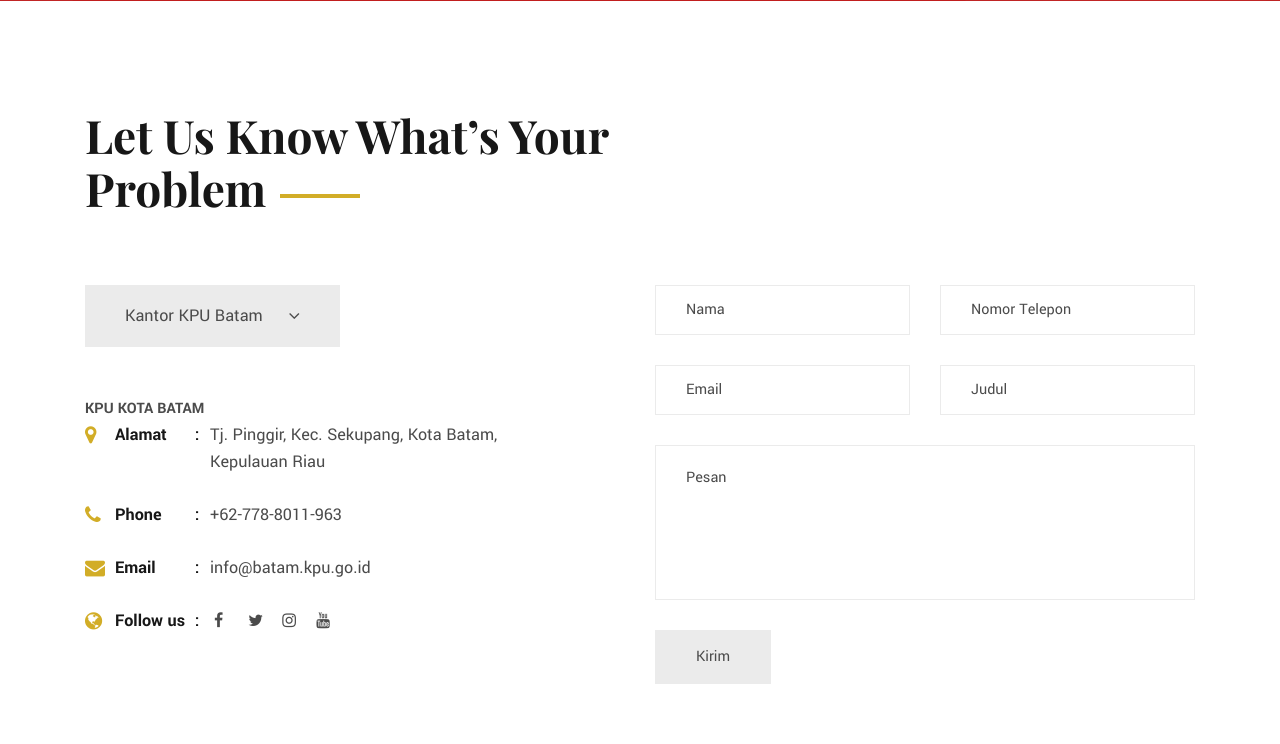
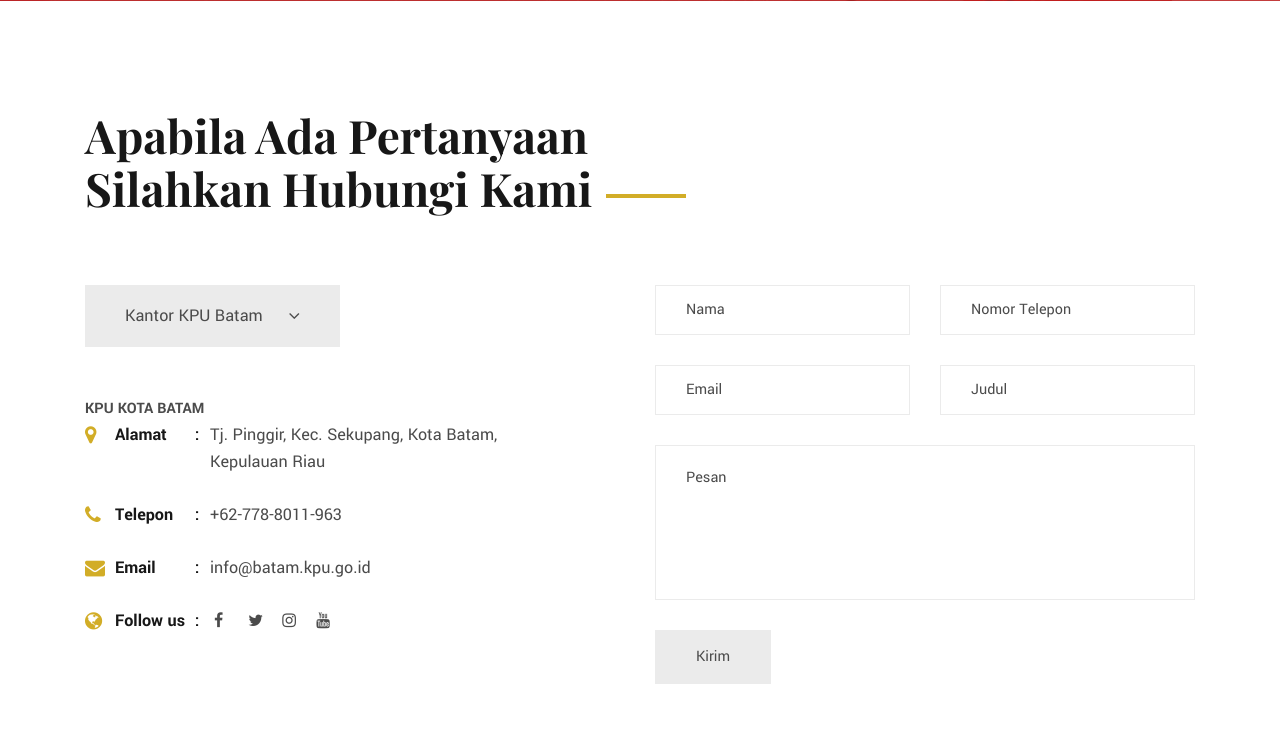
Before and after one commit to Kisusyenni-venessa/gemilih, a PHP site: page /hubungi-kami.php in a window 1280 px wide. Shown: the part 500-1244 px from the top of the page. Run offline with PHP 8.4, Linux system fonts and the light colour scheme; some libraries are stand-ins or nearby versions.

Commit message:
Change background

```diff
--- a/hubungi-kami.php
+++ b/hubungi-kami.php
@@ -12,7 +12,7 @@
     <!-- End of Main Header -->
 
     <!-- Page title -->
-    <div class="lawFirm--page-title text-center lawFirm--bg-center" data-bg-img="assets/images/page-title-bg.png">
+    <div class="lawFirm--page-title text-center lawFirm--bg-center" data-bg-img="assets/images/lokasi-img/header-bg.png">
         <div class="container">
             <h2 class="pb-20">Hubungi Kami</h2>
             <div class="title-bc"> <a href="#">Beranda</a> > <span>Hubungi Kami</span></div>
@@ -24,7 +24,7 @@
     <div class="lawFirm--contact pt-120 pb-120">
         <div class="container">
             <div class="lawFirm--section-title text-left">
-                <h2> Let Us Know What’s Your <br> Problem <span></span></h2>
+                <h2>Apabila Ada Pertanyaan<br> Silahkan Hubungi Kami <span></span></h2>
             </div>
 
             <div class="row">
@@ -55,7 +55,7 @@
                                 </li>
                                 <li class="mb-10">
                                     <i class="fa fa-phone"></i>
-                                    <strong> Phone </strong>
+                                    <strong> Telepon</strong>
                                     <p>+62-778-8011-963</p>
                                 </li>
                                 <li class="mb-10">
```
